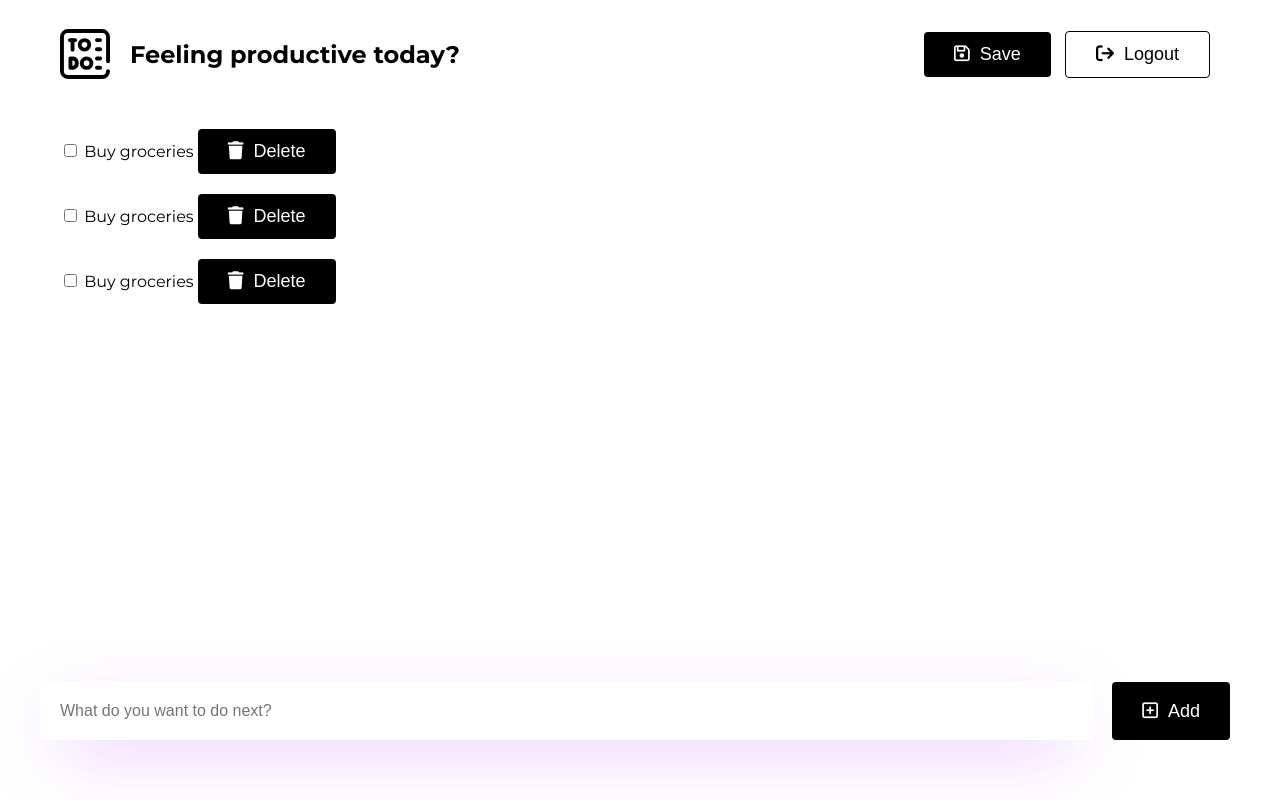
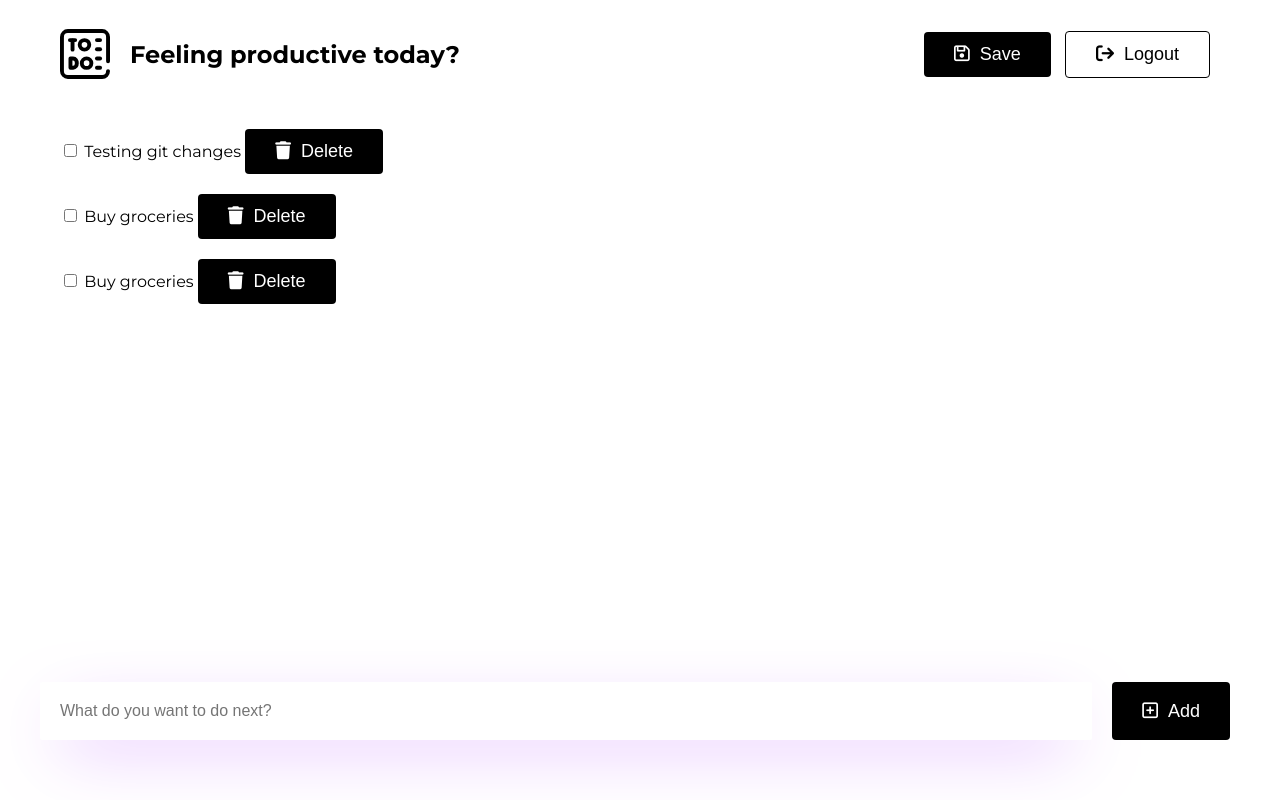
Before and after one commit to AbdullahQadry/CRUD-Todo-app, a SvelteKit app: page /dashboard in a window 1280 px wide. Built offline with nearby package versions, Linux system fonts and the light colour scheme; a web font is replaced by a local one.

Commit message:
Testing repo. edit

```diff
--- a/src/routes/dashboard/+page.svelte
+++ b/src/routes/dashboard/+page.svelte
@@ -41,7 +41,7 @@
     <div class="List">
         <div class="Todo">
             <input type="checkbox">
-            <span>Buy groceries</span>
+            <span>Testing git changes</span>
             <button><i class="fa-solid fa-trash" style="margin-right: 10px;"></i>Delete</button>
         </div>
         <div class="Todo">
```
